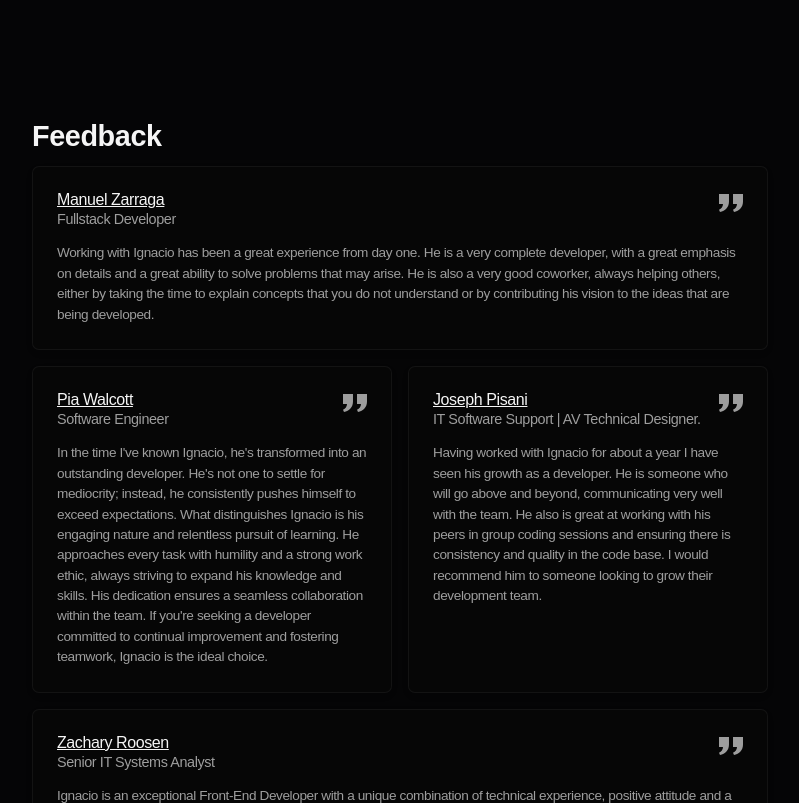
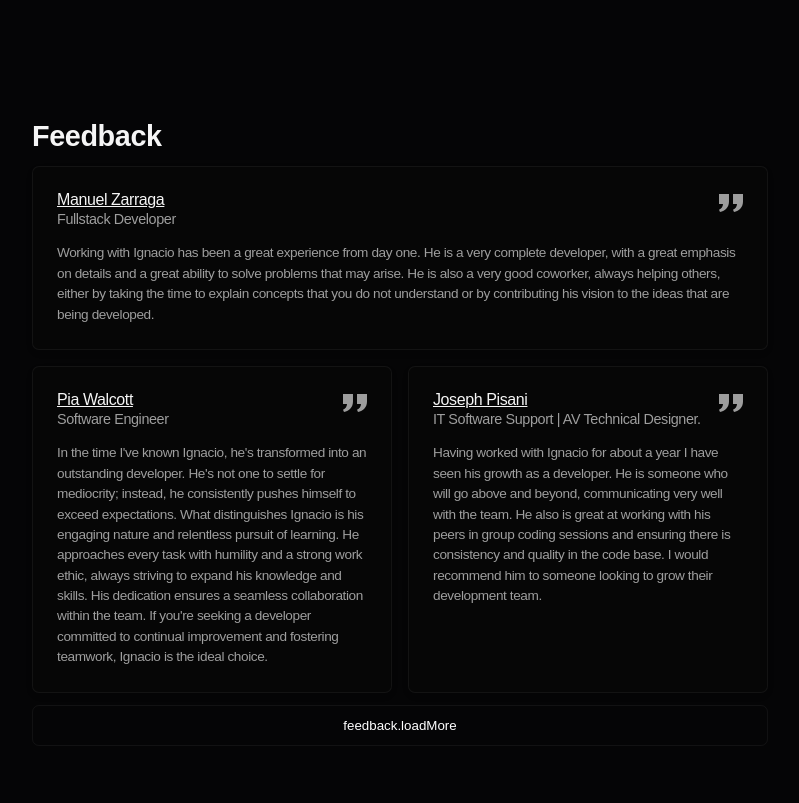
Before and after one commit to figueroaignacio/portfolio, a React (Vite) app: page / in a window 1280 px wide. Shown: the part 1997-2800 px from the top of the page, without its empty margins (240-1039 px from the left). Built offline with nearby package versions, Linux system fonts and the light colour scheme.

Commit message:
feat: add load more button

```diff
--- a/src/sections/Feedback/Feedback.module.css
+++ b/src/sections/Feedback/Feedback.module.css
@@ -47,3 +47,22 @@
     grid-column: span 1;
   }
 }
+
+.loadMoreButton {
+  display: flex;
+  justify-content: center;
+  align-items: center;
+  border: var(--border);
+  background-color: var(--bg-background);
+  color: white;
+  width: 100%;
+  gap: 0.5rem;
+  border-radius: 7px;
+  padding: 0.75rem;
+  transition: background-color 0.1s ease-in-out;
+}
+
+.loadMoreButton:hover {
+  background-color: var(--bg-foreground);
+  border: 1px solid transparent;
+}
--- a/src/sections/Feedback/Feedback.tsx
+++ b/src/sections/Feedback/Feedback.tsx
@@ -1,4 +1,4 @@
-// Hooks
+import { useState } from "react";
 import { useTranslation } from "react-i18next";
 
 // Components
@@ -8,6 +8,9 @@ import { FramerDiv, FramerH2 } from "../../components/Framer";
 // Constants
 import { FADE_DOWN_ANIMATION_VARIANTS } from "../../constants/animations";
 
+// Styles
+import styles from "./Feedback.module.css";
+
 type MyFeedbacks = {
   avatar: string;
   name: string;
@@ -16,15 +19,17 @@ type MyFeedbacks = {
   linkedInProfile: string;
 };
 
-// Styles
-import styles from "./Feedback.module.css";
-
 export function Feedback() {
   const { t } = useTranslation();
-
   const feedbacks: MyFeedbacks[] = t("feedback.myRecomendations", {
     returnObjects: true,
   });
+
+  const [visibleFeedbacks, setVisibleFeedbacks] = useState(3);
+
+  const handleLoadMore = () => {
+    setVisibleFeedbacks((prevVisible) => prevVisible + 2);
+  };
 
   return (
     <section className={styles.feedbackSection}>
@@ -35,10 +40,10 @@ export function Feedback() {
         {t("feedback.title")}
       </FramerH2>
       <div className={styles.feedbackBox}>
-        {feedbacks.map((feedback: MyFeedbacks, index: number) => (
+        {feedbacks.slice(0, visibleFeedbacks).map((feedback, index) => (
           <FramerDiv
             key={index}
-            className={`${styles.feedbackItem}`}
+            className={styles.feedbackItem}
             variants={FADE_DOWN_ANIMATION_VARIANTS}
           >
             <FeedbackCard
@@ -51,6 +56,11 @@ export function Feedback() {
           </FramerDiv>
         ))}
       </div>
+      {visibleFeedbacks < feedbacks.length && (
+        <button onClick={handleLoadMore} className={styles.loadMoreButton}>
+          {t("feedback.loadMore")}
+        </button>
+      )}
     </section>
   );
 }
```
